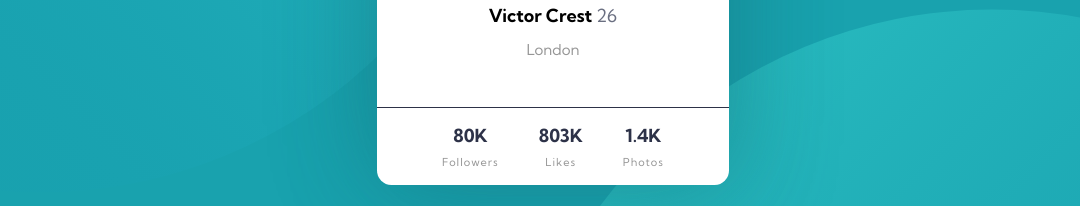
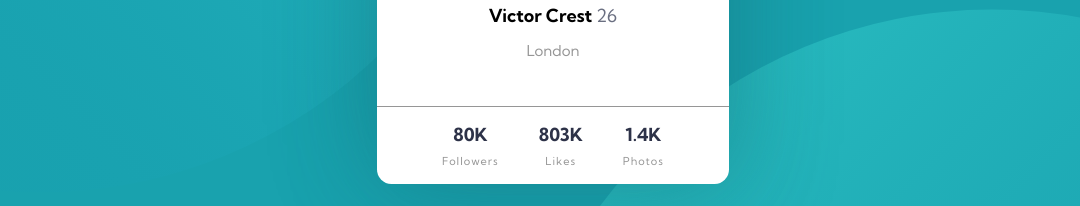
Before and after one commit to PhoenixDev22/Frontend-Mentor-Profile-card-component, a plain HTML site: page index.html in a window 1280 px wide. Shown: the part 407-613 px from the top of the page, without its empty margins (87-1167 px from the left). Drawn offline with Linux system fonts and the light colour scheme.

Commit message:
Update main.css

```diff
--- a/main.css
+++ b/main.css
@@ -95,7 +95,7 @@ main{
     font-size: 15px;
     color: var(--Dark-gray);
     padding-top: 0.4rem;
-    margin-bottom: 3rem;
+    margin-bottom: 2.9rem;
 }
 /* start styling the stats  */
 .card .stasts{
@@ -113,7 +113,7 @@ main{
     -webkit-box-pack: center;
         -ms-flex-pack: center;
             justify-content: center;
-    border-top: 1px solid var(--Very-dark-desaturated-blue);
+    border-top: 1px solid hsl(0, 0%, 59%);
     list-style: none;
 }
 .card .stasts>li{
```
